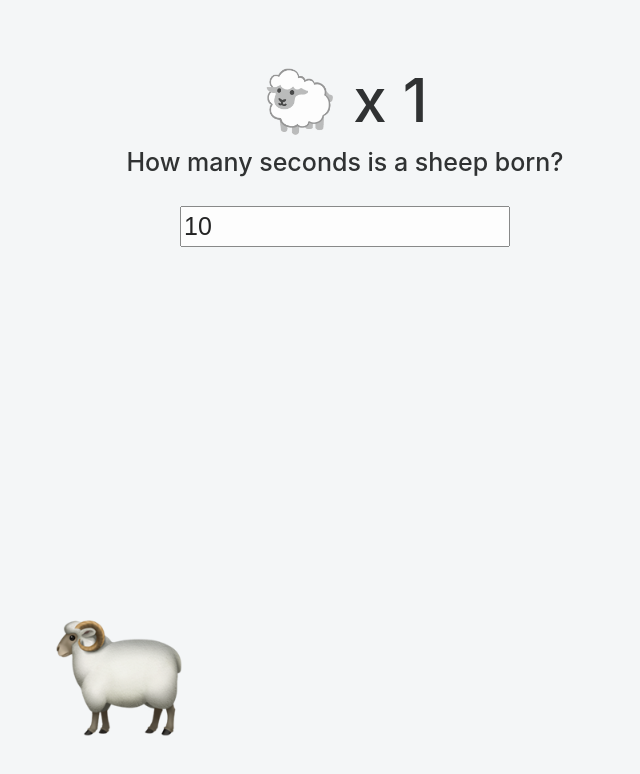
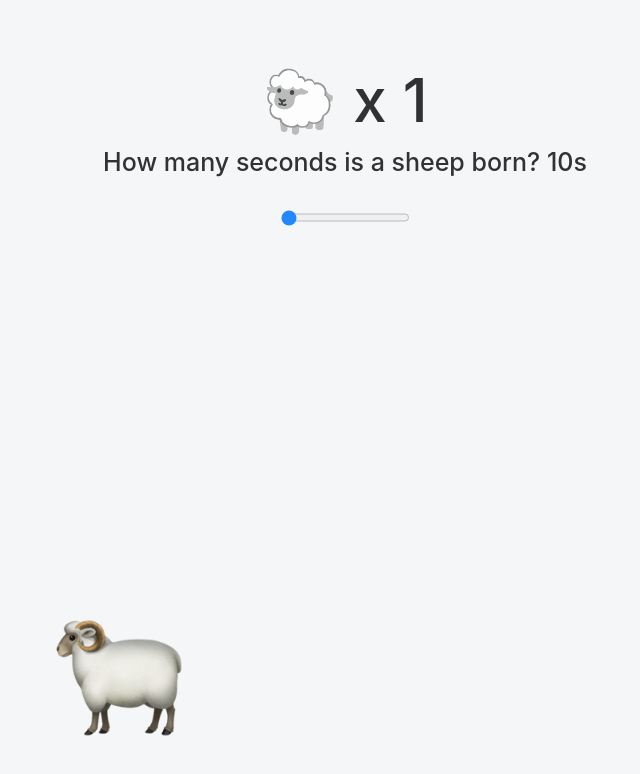
Before and after one commit to minumsa/sentence-generator, a Next.js app: page /lambs in a window 1280 px wide. Shown: the top 774 px of the page, without its empty margins (295-935 px from the left). Built offline with nearby package versions, Linux system fonts and the light colour scheme; a web font is replaced by a local one.

Commit message:
input 타입 변경

```diff
--- a/app/lambs/Lambs.tsx
+++ b/app/lambs/Lambs.tsx
@@ -104,10 +104,10 @@ export default function Lambs() {
         <div className={"lambs-fade-in-box"}>
           {/* {count > 1 ? `There are ${count} lambs` : `There is a lamb`} */}
           <div>{`🐑 x ${count}`}</div>
-          <div className="born">How many seconds is a sheep born?</div>
+          <div className="born">{`How many seconds is a sheep born? ${value}s`}</div>
           <input
             className="born-input"
-            type="number"
+            type="range"
             min={10}
             value={value}
             step={10}
```
